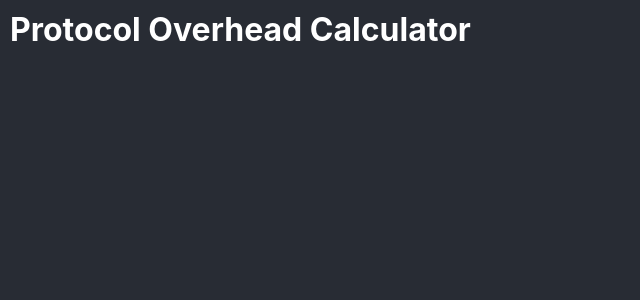
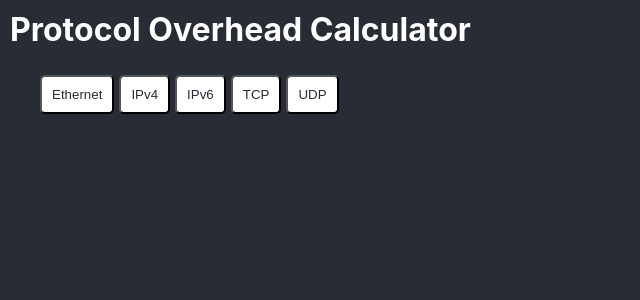
Before and after one commit to alex-sandri/protocol-overhead-calculator, a React (Create React App) app: page / in a window 1280 px wide. Shown: the top 300 px of the page, without its empty margins (0-640 px from the left). Built offline with nearby package versions, Linux system fonts and the light colour scheme.

Commit message:
Add initial protocols

```diff
--- a/src/App.css
+++ b/src/App.css
@@ -13,3 +13,18 @@
 {
   margin: 0;
 }
+
+.ProtocolsListView
+{
+  list-style: none;
+  display: flex;
+  gap: 5px;
+}
+
+.ProtocolsListView .ProtocolListTile
+{
+  color: #282c34;
+  background-color: white;
+  border-radius: 5px;
+  padding: 10px;
+}
--- a/src/App.tsx
+++ b/src/App.tsx
@@ -7,6 +7,12 @@ function App() {
       <header className="App-header">
         <h1>Protocol Overhead Calculator</h1>
       </header>
+      <ul className="ProtocolsListView">
+        {
+          [ "Ethernet", "IPv4", "IPv6", "TCP", "UDP" ].map((protocol, index) =>
+            (<button key={protocol} className="ProtocolListTile">{protocol}</button>))
+        }
+      </ul>
     </div>
   );
 }
```
